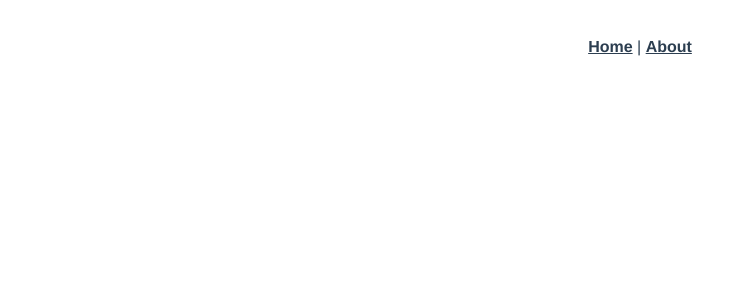
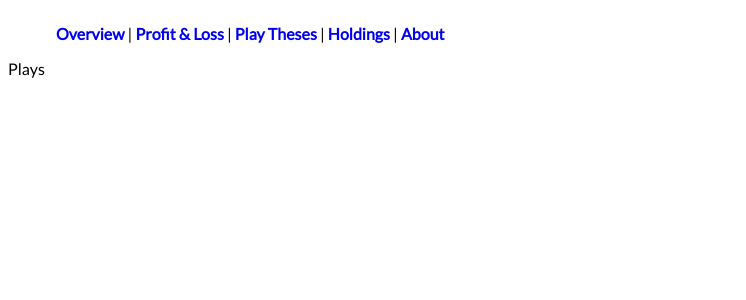
Before and after one commit to rlindner81/hodler, a Vue app in the folder frontend/: page /plays in a window 1280 px wide. Before the commit this address had no page. Shown: the top 300 px of the page, without its empty margins (0-746 px from the left). Built offline with nearby package versions, Linux system fonts and the light colour scheme.

Commit message:
more basic setup stuff

```diff
--- a/frontend/src/App.vue
+++ b/frontend/src/App.vue
@@ -1,30 +1,35 @@
 <template>
   <div id="nav">
-    <router-link to="/">Home</router-link> |
+    <router-link to="/">Overview</router-link> |
+    <router-link to="/profit">Profit & Loss</router-link> |
+    <router-link to="/plays">Play Theses</router-link> |
+    <router-link to="/holdings">Holdings</router-link> |
     <router-link to="/about">About</router-link>
   </div>
   <router-view />
 </template>
 
-<style>
-#app {
-  font-family: Avenir, Helvetica, Arial, sans-serif;
+<style lang="scss">
+@import url('https://fonts.googleapis.com/css?family=Lato');
+
+#app * {
+  font-family: 'Lato', Avenir, Helvetica, Arial, sans-serif;
   -webkit-font-smoothing: antialiased;
   -moz-osx-font-smoothing: grayscale;
-  text-align: center;
-  color: #2c3e50;
+  //color: black;
 }
 
 #nav {
-  padding: 30px;
-}
+  /*text-align: right;*/
+  padding: 1em 3em;
 
-#nav a {
-  font-weight: bold;
-  color: #2c3e50;
-}
+  a {
+    font-weight: bold;
+    text-decoration: none;
 
-#nav a.router-link-exact-active {
-  color: #42b983;
+    .router-link-exact-active {
+      color: #42b983;
+    }
+  }
 }
 </style>
--- a/frontend/src/main.js
+++ b/frontend/src/main.js
@@ -1,6 +1,7 @@
 import { createApp } from "vue";
 import App from "./App.vue";
 import "./registerServiceWorker";
+import store from "./store";
 import router from "./router";
 
-createApp(App).use(router).mount("#app");
+createApp(App).use(store).use(router).mount("#app");
--- a/frontend/src/router/index.js
+++ b/frontend/src/router/index.js
@@ -1,20 +1,35 @@
 import { createRouter, createWebHistory } from "vue-router";
-import Home from "../views/Home.vue";
+import Overview from "../views/Overview.vue";
+import Profit from "../views/Profit.vue";
+import Plays from "../views/Plays.vue";
+import Holdings from "../views/Holdings.vue";
+import About from "../views/About.vue";
 
 const routes = [
   {
     path: "/",
-    name: "Home",
-    component: Home,
+    name: "Overview",
+    component: Overview,
+  },
+  {
+    path: "/profit",
+    name: "Profit",
+    component: Profit,
+  },
+  {
+    path: "/plays",
+    name: "Plays",
+    component: Plays,
+  },
+  {
+    path: "/holdings",
+    name: "Holdings",
+    component: Holdings,
   },
   {
     path: "/about",
     name: "About",
-    // route level code-splitting
-    // this generates a separate chunk (about.[hash].js) for this route
-    // which is lazy-loaded when the route is visited.
-    component: () =>
-      import(/* webpackChunkName: "about" */ "../views/About.vue"),
+    component: About,
   },
 ];
 
--- /dev/null
+++ b/frontend/src/store/index.js
@@ -0,0 +1,12 @@
+import { createStore } from 'vuex'
+
+export default createStore({
+  state: {
+  },
+  mutations: {
+  },
+  actions: {
+  },
+  modules: {
+  }
+})
--- /dev/null
+++ b/frontend/src/views/Holdings.vue
@@ -0,0 +1,11 @@
+<template>
+  <div class="holdings">
+    Holdings
+  </div>
+</template>
+
+<script>
+export default {
+  name: "Holdings",
+};
+</script>
--- a/frontend/src/views/Home.vue
+++ /dev/null
@@ -1,18 +0,0 @@
-<template>
-  <div class="home">
-    <img alt="Vue logo" src="../assets/logo.png" />
-    <HelloWorld msg="Welcome to Your Vue.js App" />
-  </div>
-</template>
-
-<script>
-// @ is an alias to /src
-import HelloWorld from "@/components/HelloWorld.vue";
-
-export default {
-  name: "Home",
-  components: {
-    HelloWorld,
-  },
-};
-</script>
--- /dev/null
+++ b/frontend/src/views/Overview.vue
@@ -0,0 +1,11 @@
+<template>
+  <div class="overview">
+    Overview
+  </div>
+</template>
+
+<script>
+export default {
+  name: "Overview",
+};
+</script>
--- /dev/null
+++ b/frontend/src/views/Plays.vue
@@ -0,0 +1,11 @@
+<template>
+  <div class="plays">
+    Plays
+  </div>
+</template>
+
+<script>
+export default {
+  name: "Plays",
+};
+</script>
--- /dev/null
+++ b/frontend/src/views/Profit.vue
@@ -0,0 +1,11 @@
+<template>
+  <div class="profit">
+    Profit & Loss
+  </div>
+</template>
+
+<script>
+export default {
+  name: "Profit",
+};
+</script>
--- a/frontend/vue.config.js
+++ b/frontend/vue.config.js
@@ -2,6 +2,12 @@
 
 // https://cli.vuejs.org/config/
 module.exports = {
+  pages: {
+    index: {
+      entry: 'src/main.js',
+      title: 'Hodler',
+    },
+  },
   devServer: {
     contentBase: './public',
     proxy: {
```
Also changed, not shown: frontend/package.json (+6 -2 lines), 1 other file (tests, documents, lock files or other folders).
